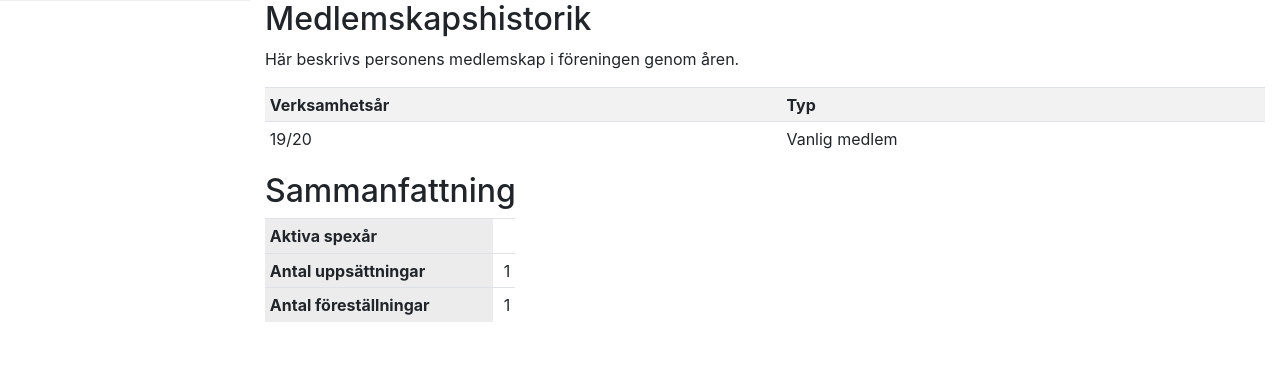
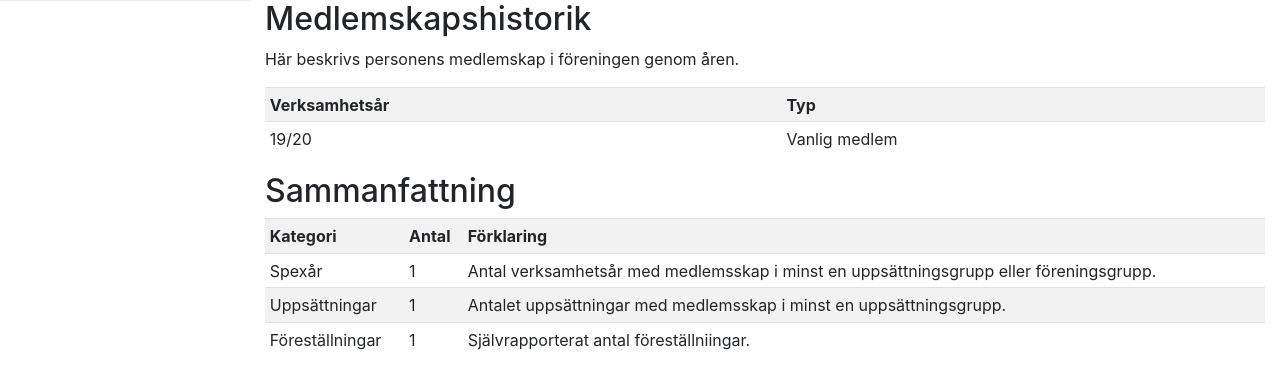
Before and after one commit to LinkopingsStudentspex/internsidor, a Django app: page /batadasen/persons/1/ in a window 1280 px wide. Shown: the part 799-1172 px from the top of the page. Before the commit the page ends 1121 px from the top, so only its background shows below. Run offline with Django 3.2, Linux system fonts and the light colour scheme; a user stored in the database is signed in; tables that the repository leaves empty hold one stand-in row (values such as "Sample post"); parts of the project's set-up code (start-up, migrations or seed data) failed here and were passed over; some libraries are stand-ins or nearby versions.

Commit message:
WIP: spexår

```diff
--- a/batadasen/models.py
+++ b/batadasen/models.py
@@ -102,6 +102,18 @@ class Person(models.Model):
     def productions(self):
         memberships = self.production_memberships.select_related("group__production")
         return {membership.group.production for membership in memberships}
+
+    @property
+    def association_years(self):
+        activities = self.association_activities.select_related("group__year")
+        return { activity.group.year for activity in activities }
+
+
+    @property
+    def active_years(self):
+        production_years = { production.year + production.autumn for production in self.productions}
+        association_years = { association_year.end_year for association_year in self.association_years}
+        return production_years | association_years
 
 
     def __str__(self):
--- a/batadasen/templates/batadasen/person_detail.html
+++ b/batadasen/templates/batadasen/person_detail.html
@@ -129,18 +129,26 @@ Personen har inte betalat medlemsavgift och är för närvarande inte medlem i f
 </table>
 
 <h2>Sammanfattning</h2>
-<table class="table table-sm col-3">
+<table class="table table-sm table-striped">
     <tr>
-        <th class="table-active">Aktiva spexår</th>
-        <td class="text-right"></td>
+        <th>Kategori</th>
+        <th>Antal</th>
+        <th>Förklaring</th>
     </tr>
     <tr>
-        <th class="table-active">Antal uppsättningar</th>
-        <td class="text-right">{{ object.productions | length }}</td>
+        <td>Spexår</td>
+        <td>{{ object.active_years | length }}</td>
+        <td>Antal verksamhetsår med medlemsskap i minst en uppsättningsgrupp eller föreningsgrupp.</td>
     </tr>
     <tr>
-        <th class="table-active">Antal föreställningar</th>
-        <td class="text-right">{{ object.performances.all | length }}</td>
+        <td>Uppsättningar</td>
+        <td>{{ object.productions | length }}</td>
+        <td>Antalet uppsättningar med medlemsskap i minst en uppsättningsgrupp.</td>
+    </tr>
+    <tr>
+        <td>Föreställningar</td>
+        <td>{{ object.performances.all | length }}</td>
+        <td>Självrapporterat antal föreställniingar.</td>
     </tr>
 </table>
 {% endblock %}
```
